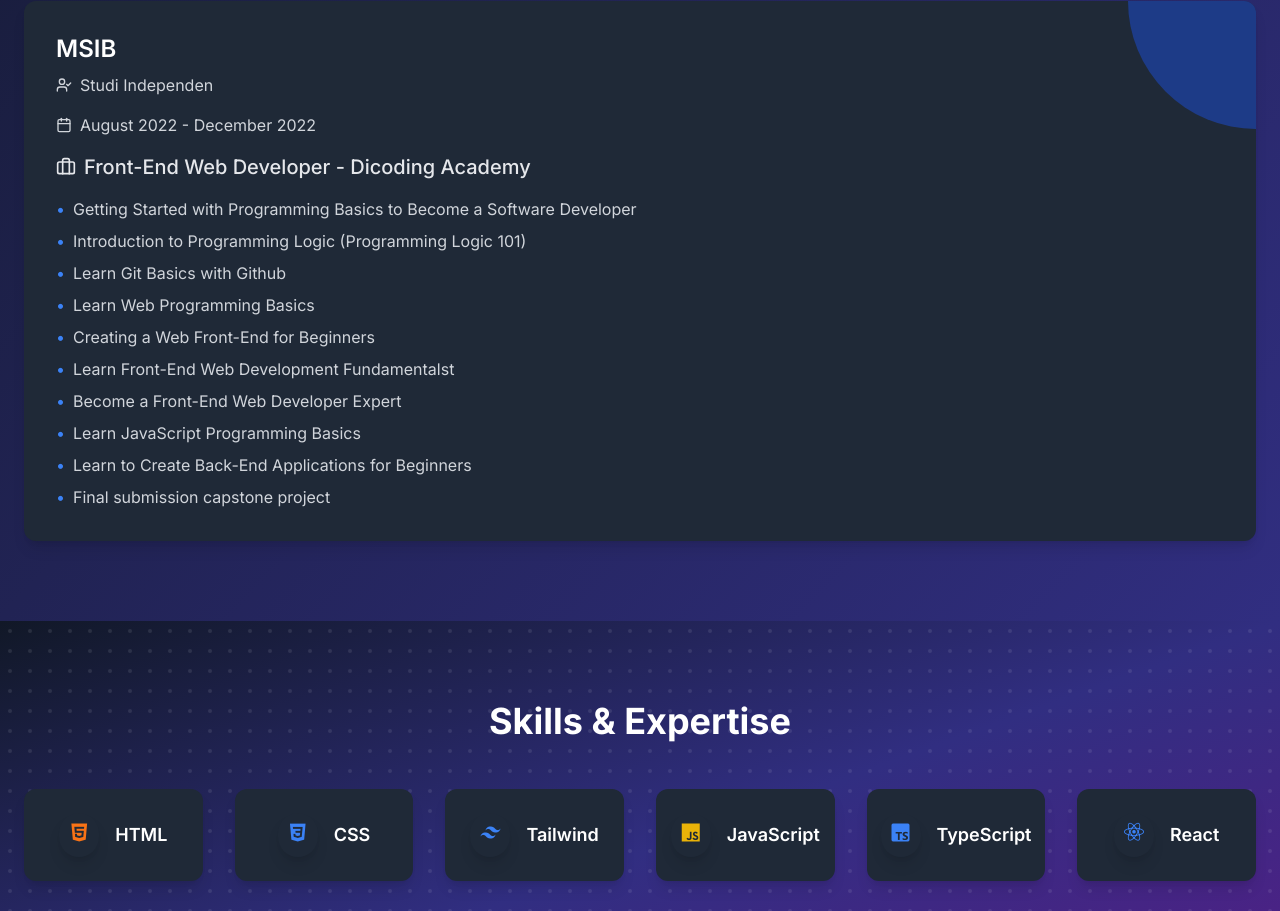
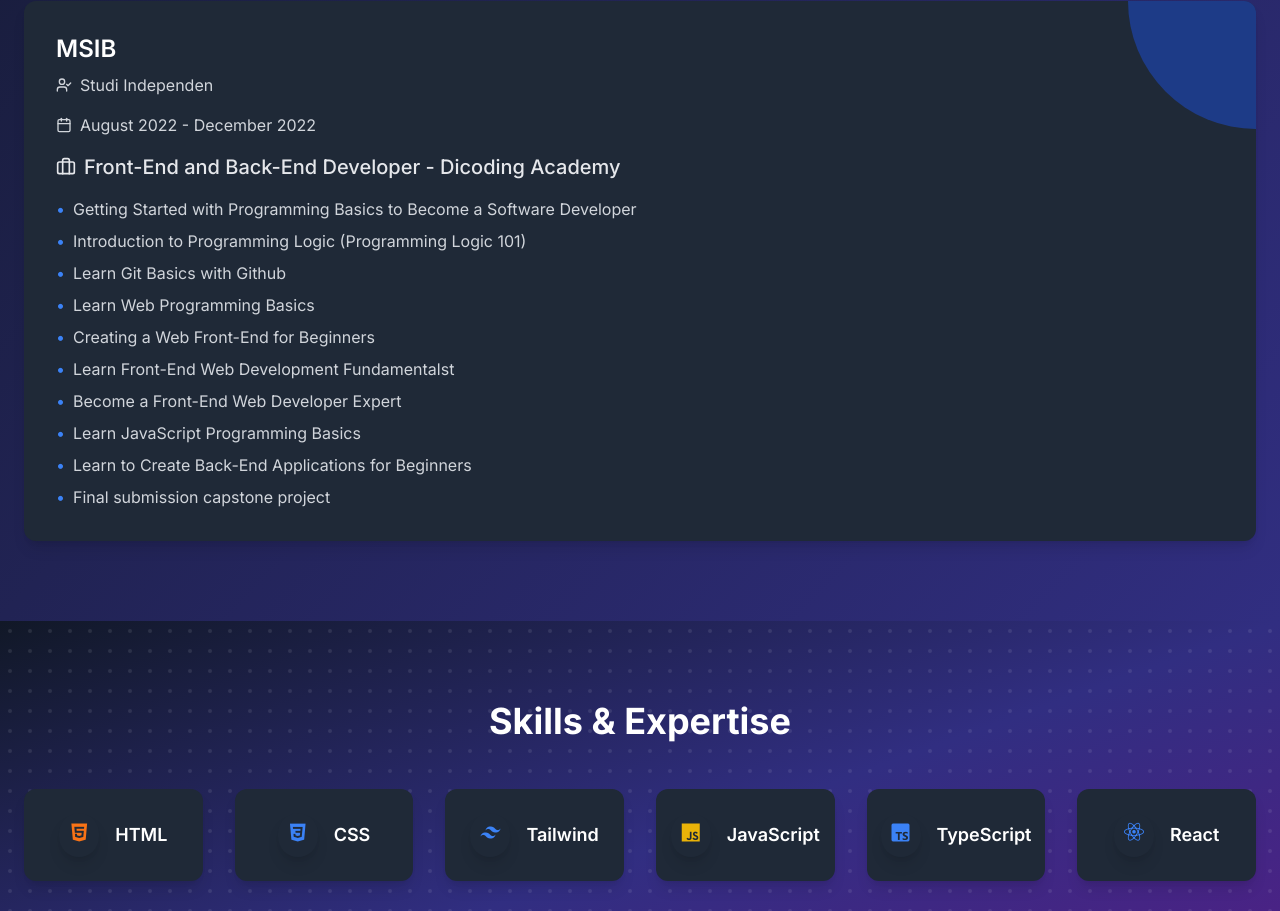
Before and after one commit to alfarosiregar/portofolio, a Next.js app: page / in a window 1280 px wide. Shown: the part 2056-2967 px from the top of the page. Built offline with nearby package versions, Linux system fonts and the light colour scheme.

Commit message:
Update: Experience

```diff
--- a/src/components/fragments/Experience.tsx
+++ b/src/components/fragments/Experience.tsx
@@ -24,7 +24,7 @@
       company: "MSIB",
       location: "Studi Independen",
       period: "August 2022 - December 2022",
-      role: "Front-End Web Developer - Dicoding Academy",
+      role: "Front-End and Back-End Developer - Dicoding Academy",
       responsibilities: [
         "Getting Started with Programming Basics to Become a Software Developer",
         "Introduction to Programming Logic (Programming Logic 101)",
```
